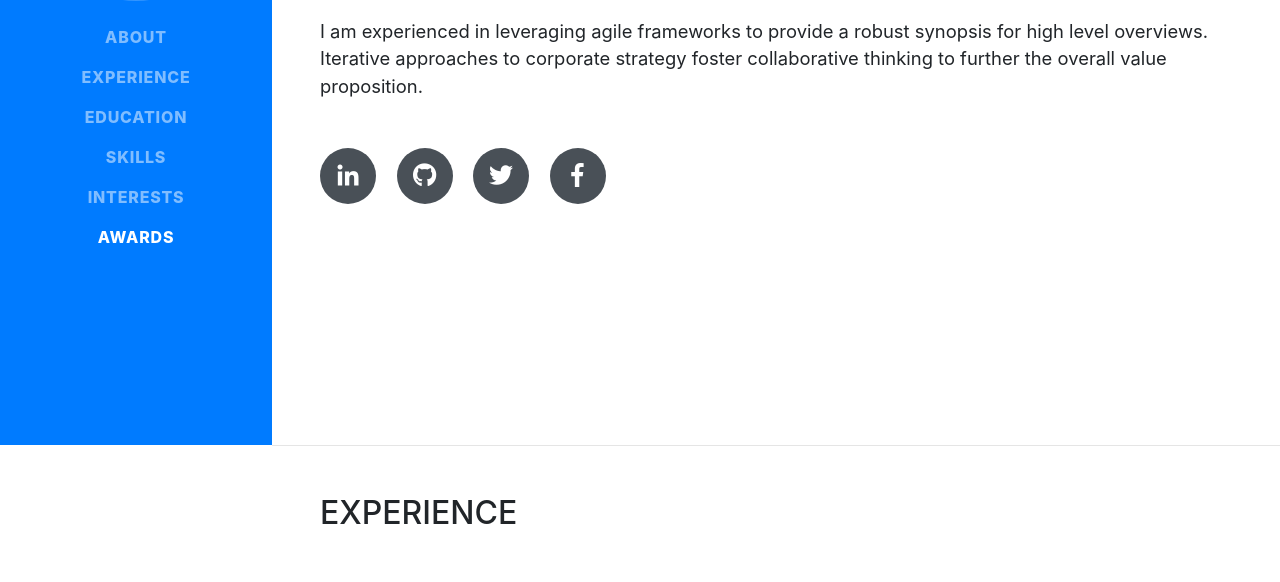
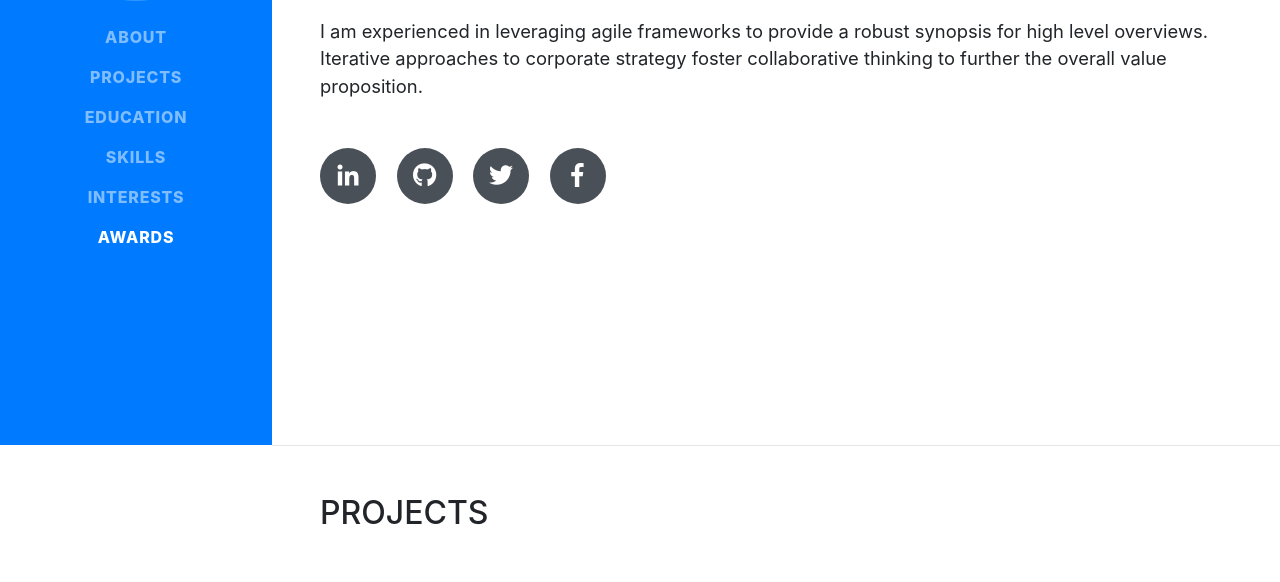
Before and after one commit to preilley1/preilley1.github.io, a website with bundled scripts: page index.html in a window 1280 px wide. Shown: the part 355-937 px from the top of the page. Built offline with nearby package versions, Linux system fonts and the light colour scheme; a web font is replaced by a local one.

Commit message:
change experience to projects

```diff
--- a/index.html
+++ b/index.html
@@ -41,7 +41,7 @@
             <a class="nav-link js-scroll-trigger" href="#about">About</a>
           </li>
           <li class="nav-item">
-            <a class="nav-link js-scroll-trigger" href="#experience">Experience</a>
+            <a class="nav-link js-scroll-trigger" href="#experience">Projects</a>
           </li>
           <li class="nav-item">
             <a class="nav-link js-scroll-trigger" href="#education">Education</a>
@@ -91,7 +91,7 @@
 
       <section class="resume-section p-3 p-lg-5 d-flex flex-column" id="experience">
         <div class="my-auto">
-          <h2 class="mb-5">Experience</h2>
+          <h2 class="mb-5">Projects</h2>
 
           <div class="resume-item d-flex flex-column flex-md-row mb-5">
             <div class="resume-content mr-auto">
```
